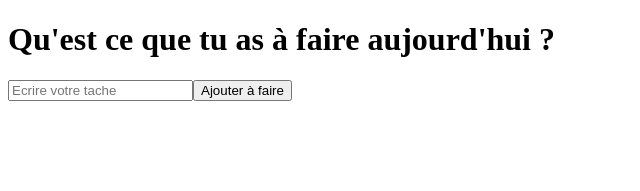
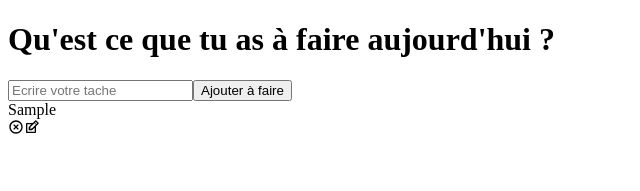
Before and after one commit to Mylan699/React, a React (Create React App) app: page / in a window 1280 px wide. Both pictures are taken after typing "Sample" into the empty fields and a click on the button "Ajouter à faire". Shown: the top 191 px of the page, without its empty margins (0-640 px from the left). Built offline with nearby package versions, Linux system fonts and the light colour scheme.

Commit message:
6e commit

```diff
--- a/src/components/ToDo.js
+++ b/src/components/ToDo.js
@@ -4,14 +4,14 @@ import ToDoList from './ToDoList'
 import { RiCloseCircleLine } from 'react-icons/ri'
 import { TiEdit } from 'react-icons/ti'
 
-function ToDo() {
+function ToDo({ todo, completeTodo }) {
     const [edit, setEdit] = useState({
         id: null,
         value: ''
     })
 
 
-  return todos.map((todo, index) => (
+  return todo.map((todo, index) => (
       <div className={todo.isComplete ? 'todo-row complete' : 'todo-row'}
       key={index}>
 
@@ -19,8 +19,14 @@ function ToDo() {
              {todo.text}
           </div>
           <div className='icons'>
-              <RiCloseCircleLine />
-              <TiEdit />
+              <RiCloseCircleLine
+              onClick={() => removeTodo(todo.id)}
+              className='delete-icon'
+              />
+              <TiEdit
+              onClick={() => setEdit({id: todo.id, value: todo.text})}
+              className='edit-icon'
+              />
           </div>
 
       </div>
--- a/src/components/ToDoList.js
+++ b/src/components/ToDoList.js
@@ -1,4 +1,5 @@
 import React, {useState} from 'react'
+import ToDo from './ToDo';
 import ToDoForm from './ToDoForm'
 
 function ToDoList() {
@@ -14,10 +15,23 @@ function ToDoList() {
         setTodos(newTodos);
     }
 
+    const completeTodo = id => {
+        let updatedTodos = todos.map(todo => {
+            if (todo.id === id) {
+                todo.isComplete = !todo.isComplete;
+            }
+            return todo;
+        });
+
+        setTodos(updatedTodos);
+
+    };
+
     return (
         <div>
             <h1>Qu'est ce que tu as à faire aujourd'hui ?</h1>
             <ToDoForm onSubmit={addTodo} />
+            <ToDo todo={todos} completeTodo={completeTodo} />
         </div>
     )
     }
```
